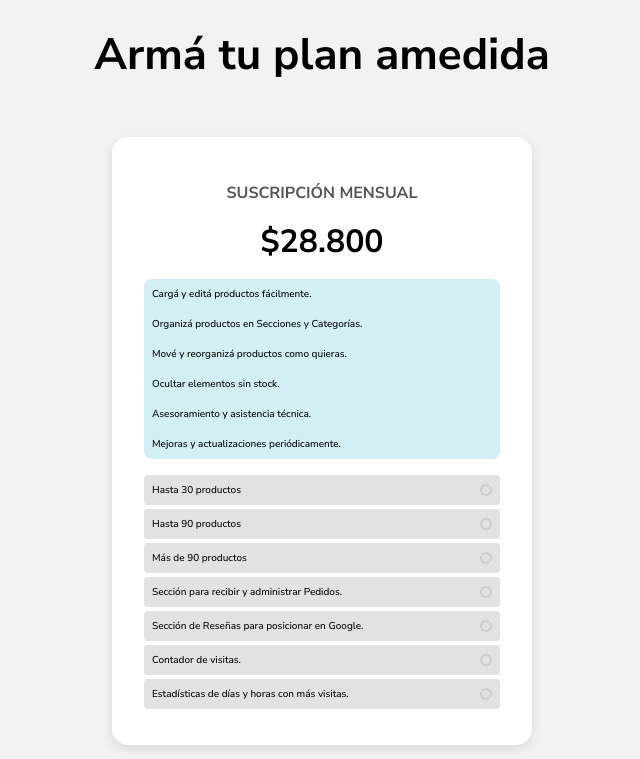
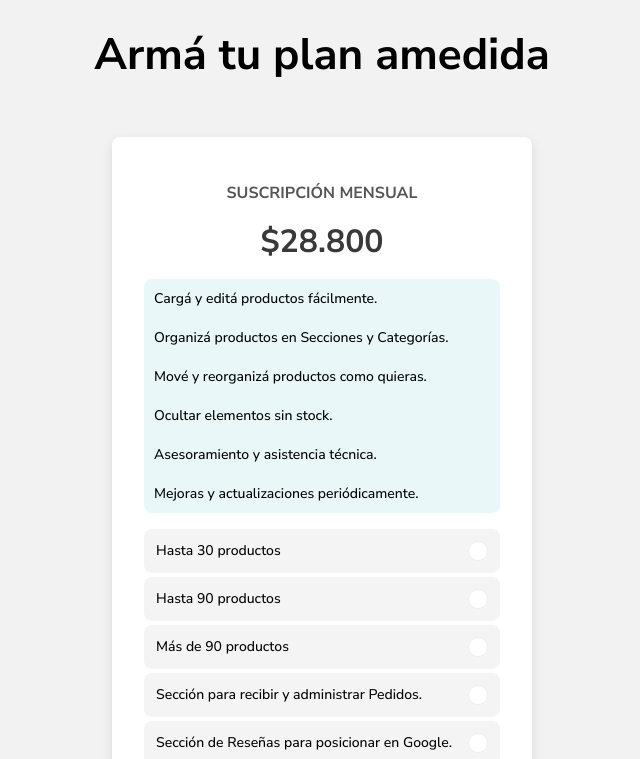
Before and after one commit to GABRIEL3503/octopus, a website: page carta.html in a window 1280 px wide. Shown: the part 815-1574 px from the top of the page, without its empty margins (318-958 px from the left). Drawn offline with Linux system fonts and the light colour scheme.

Commit message:
gabo commit

```diff
--- a/carta.html
+++ b/carta.html
@@ -31,7 +31,7 @@
    .pricing-card {
     height: auto;
     background: white;
-    border-radius: 16px;
+    border-radius: 8px;
     box-shadow: 0 4px 12px rgba(0, 0, 0, 0.1);
     padding: 2rem;
     max-width: 356px;
@@ -43,6 +43,7 @@
       color: #555;
     }
     .price {
+      color: #393939;
       text-align: center;
       font-size: 2rem;
       font-weight: bold;
@@ -54,7 +55,7 @@
     }
     .features{
         border-radius: 8px;
-        background-color: #d2eff5;
+        background-color: #bfe6ee57;
 ;
 ;
     }
@@ -62,8 +63,8 @@
     .feature,
     .addon {
         font-weight: 500;
-      padding: 8px;
-      border-radius: 4px;
+      padding: 10px;
+      border-radius: 8px;
       display: flex;
       justify-content: space-between;
       align-items: center;
@@ -71,30 +72,31 @@
       transition: background 0.3s;
     }
     .addons{
-        font-size: 10px;
+        font-size: 14px;
     }
      .addon{
-        margin-bottom: 4px;
-        padding: 8px;
-        background-color:#e2e2e2;
+      margin-bottom: 4px;
+    padding: 12px;
+    background-color: #f4f4f4;
  ;
     }
     .feature {
-        font-size: 10px;
+        font-size: 14px;
       cursor: default;
     }
     .addon.active {
-      background: #d2eff5;
-      font-weight: bold;
+      background: #bfe6ee57;
     }
     .addon .check {
-      width: 8px;
-      height: 8px;
-      border: 2px solid #ccc;
-      border-radius: 50%;
+          background-color: white;
+    width: 18px;
+    height: 18px;
+    border: 1px solid #eeeeee;
+    border-radius: 50%;
     }
     .addon.active .check {
-      background: #0077cc;
+      background: #def1ff;
+;
       border-color: #0077cc;
     }
     .patagonia{
```
